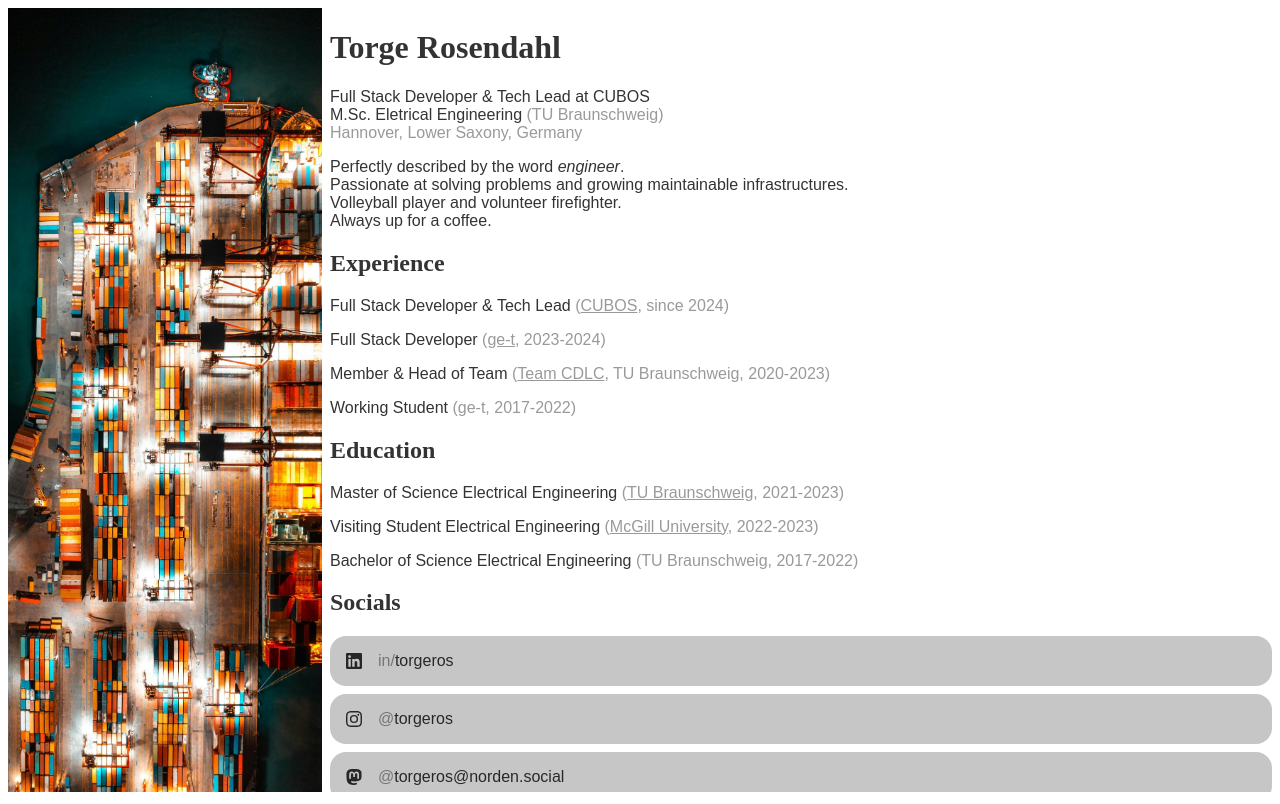
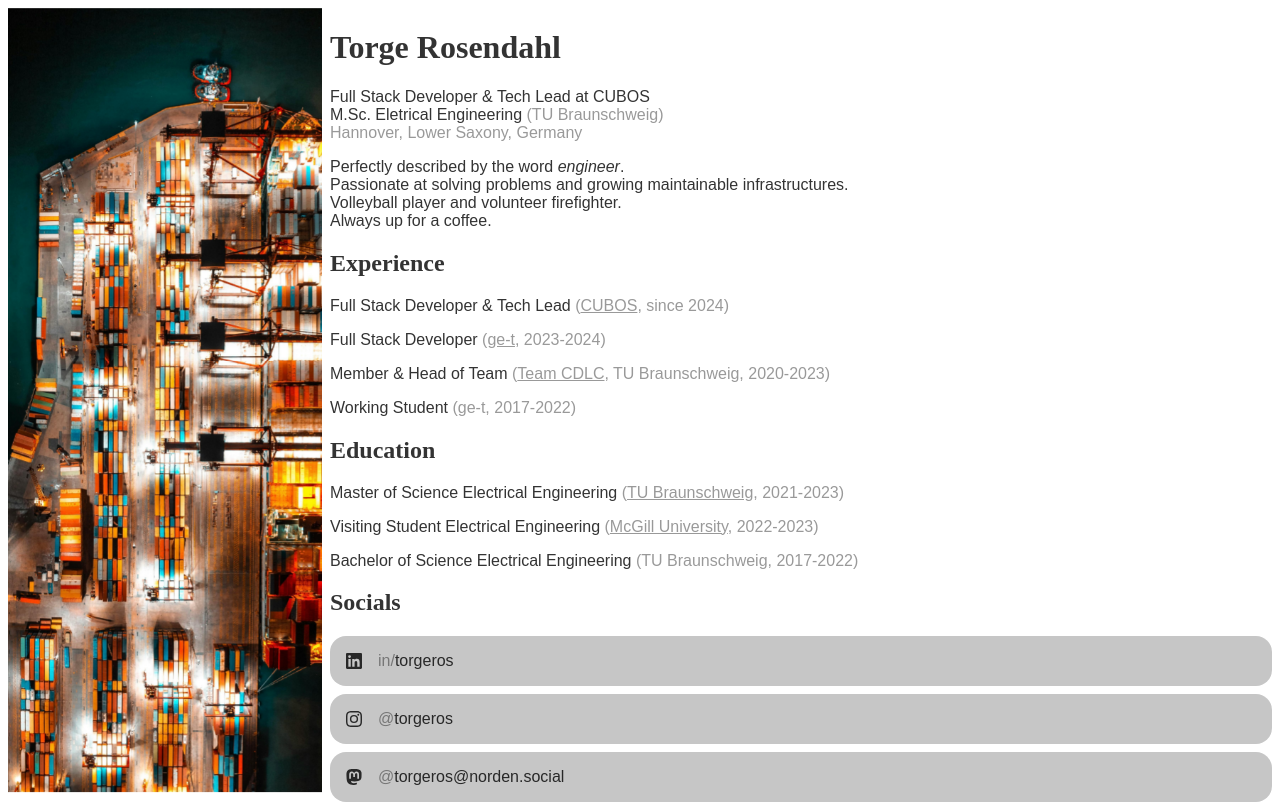
Before and after one commit to rdahl-de/torge, a Nuxt app: page / in a window 1280 px wide. Shown: the top 804 px of the page. Built offline with nearby package versions, Linux system fonts and the light colour scheme.

Commit message:
make page scrollable when scrolling on top of image

```diff
--- a/layouts/default.vue
+++ b/layouts/default.vue
@@ -11,15 +11,22 @@
 
 <style scoped>
 .wrapper {
-  margin: 0.5rem;
   display: flex;
-  height: calc(100vh - 1rem);
+  /* horizontal padding and gap */
+  gap: 0.5rem;
+  padding: 0 0.5rem;
 }
 
 .side-image {
+  /* flex width (1/4) */
   flex: 1;
-  margin-right: 0.5rem;
-  overflow: hidden;
+  /* sticky at the top */
+  position: sticky;
+  top: 0;
+  /* full height (incl. vertical padding) */
+  box-sizing: border-box;
+  padding: 0.5rem 0;
+  height: 100vh;
 }
 
 .side-image img {
@@ -30,7 +37,9 @@
 }
 
 .content {
+  /* flex width (3/4) */
   flex: 3;
   overflow-y: auto;
+  padding: 0.5rem 0;
 }
 </style>
```
